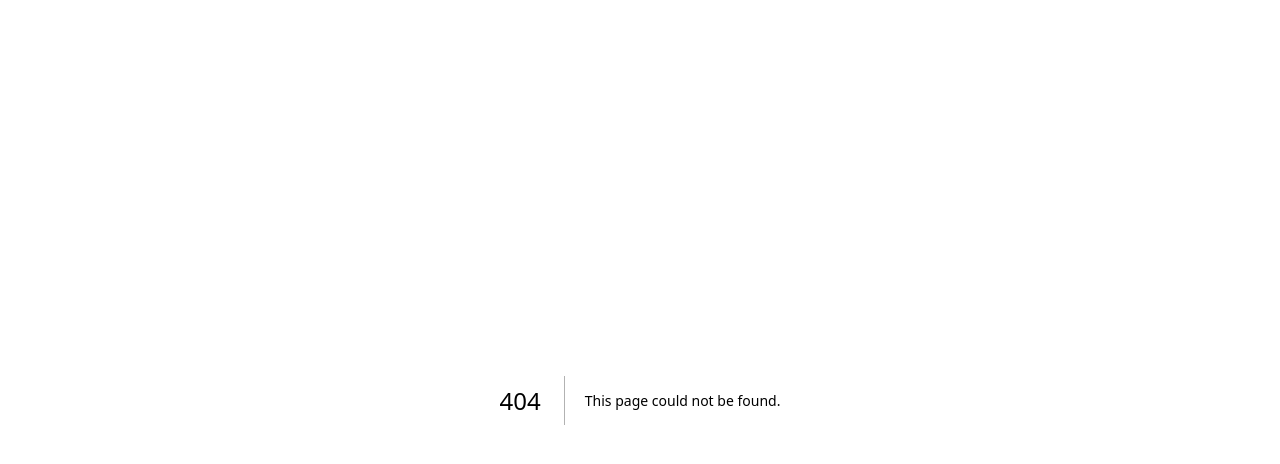
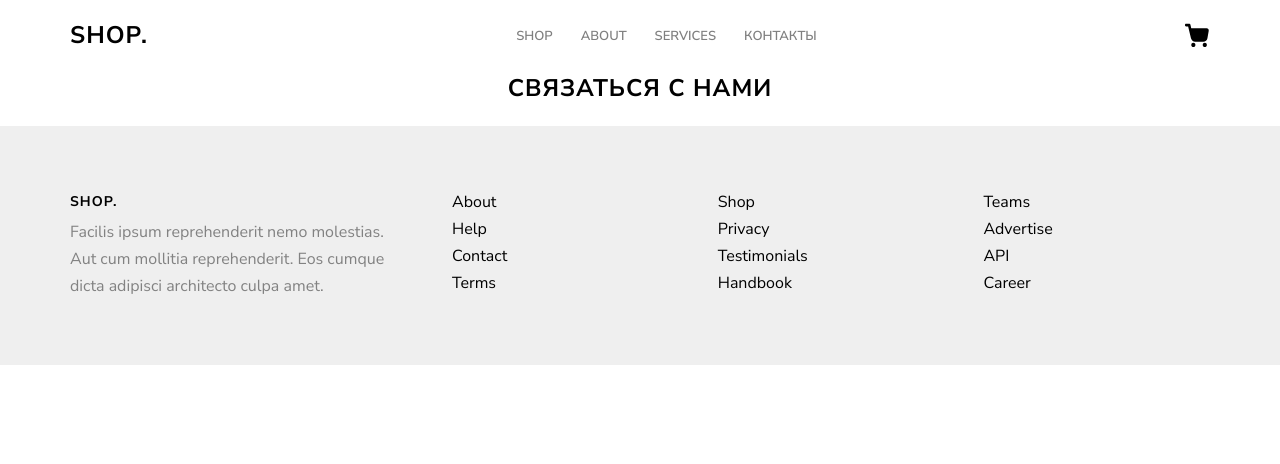
Before and after one commit to Sey-Uki/e-com, a Next.js app: page /contact in a window 1280 px wide. Before the commit this address had no page. Shown: the top 464 px of the page. Built offline with nearby package versions, Linux system fonts and the light colour scheme.

Commit message:
feat: create the contact page

```diff
--- a/src/components/header/headerContent.tsx
+++ b/src/components/header/headerContent.tsx
@@ -27,7 +27,7 @@ export const HeaderContent = () => {
           <Link href="/">Services</Link>
         </li>
         <li>
-          <Link href="/">Contact</Link>
+          <Link href="/contact">Контакты</Link>
         </li>
       </ul>
 
--- /dev/null
+++ b/src/pages/contact/contact.module.css
@@ -0,0 +1,5 @@
+.contact h1 {
+    width: 100%;
+
+    text-align: center;
+}
--- /dev/null
+++ b/src/pages/contact/index.tsx
@@ -0,0 +1,20 @@
+import React, { ReactElement } from 'react';
+
+import s from './contact.module.css';
+import Layout from '../../components/layout';
+import { MainTitle } from '../../components/mainTitle/mainTitle';
+import { NextPageWithLayout } from '../_app';
+
+const ContactPage: NextPageWithLayout = () => {
+  return (
+    <div className={s.contact}>
+      <MainTitle>Связаться с нами</MainTitle>
+    </div>
+  );
+};
+
+ContactPage.getLayout = function getLayout(page: ReactElement) {
+  return <Layout>{page}</Layout>;
+};
+
+export default ContactPage;
```
